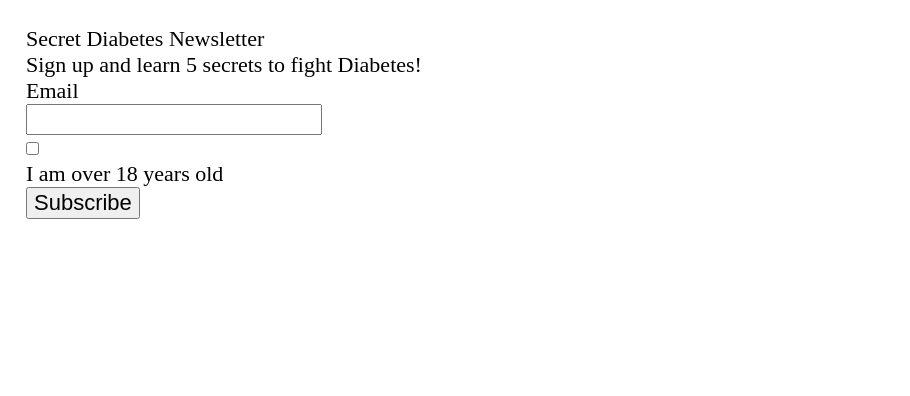
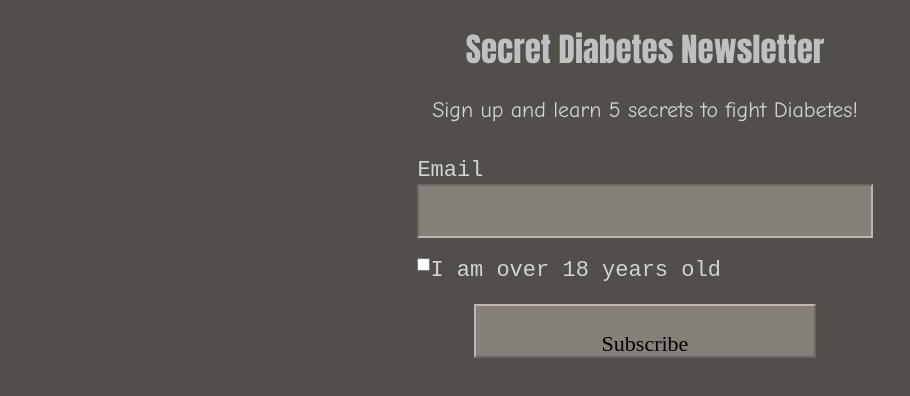
Before and after one commit to tnikolova2/Lab3, a plain HTML site: page index.html in a window 1280 px wide. Shown: the whole page, without its empty margins (0-910 px from the left). Drawn offline with nearby package versions, Linux system fonts and the light colour scheme.

Commit message:
Update screen.css

```diff
--- a/css/screen.css
+++ b/css/screen.css
@@ -191,6 +191,7 @@ img, audio, video {
   http://www.modularscale.com/?22&px&1.667&web&text
 */
 
+
 html {
   font-size: 1.375em; /* 22px */
   line-height: 1.182em; /* 26px / ~ 120% */
@@ -198,9 +199,82 @@ html {
   text-rendering: optimizeLegibility;
 }
 
+body{
+  font-family: 'Roboto Condensed', 'Garamond', sans-serif;
+  padding-left: 50px;
+  padding-right: 40px;
+  background-color: #524F4A;
+}
+
 label {
   display: block;
+  font-family: "Courier New", Courier, monospace;
 }
+
+h1{
+  font-family: Impact, sans-serif;
+  text-align: center;
+  color: silver;
+}
+input {
+  box-sizing:border-box;
+  width: 100%;
+  border-color: #C3B4B4;
+  height: 50px;
+  padding: 25px;
+  font-family: 'Crimson Text', serif;
+  background-color: #858078;
+  text-align: center;
+}
+
+#input-age-verification, #input-email {
+  width: 40%;
+  margin: 0 auto;
+  color:lightgrey;
+}
+
+#input-submit {
+  width: 30%;
+  margin: 0 auto;
+
+
+}
+
+input[type="checkbox"]{
+  width: auto;
+  height: auto;
+  float: left;
+  display: inline;
+}
+
+p {
+  text-align: center;
+  font-family:"Comic Sans MS", cursive, sans-serif;
+  padding: 25px;
+  color: lightgrey;
+}
+
+form li {
+  padding: 10px;
+}
+
+h1 {
+  font-size: 1.5em;
+  padding: 10px;
+}
+
+@media screen and (max-width: 480px) {
+  html {
+    min-height: 100%;
+  }
+
+  input[type="submit"], input[type="email"] {
+    font-size: 6vw;
+    width: 100%;
+	text-align: center;
+  }
+}
+
 
 /* ===== LAYOUT STYLES ====== */
 
```
